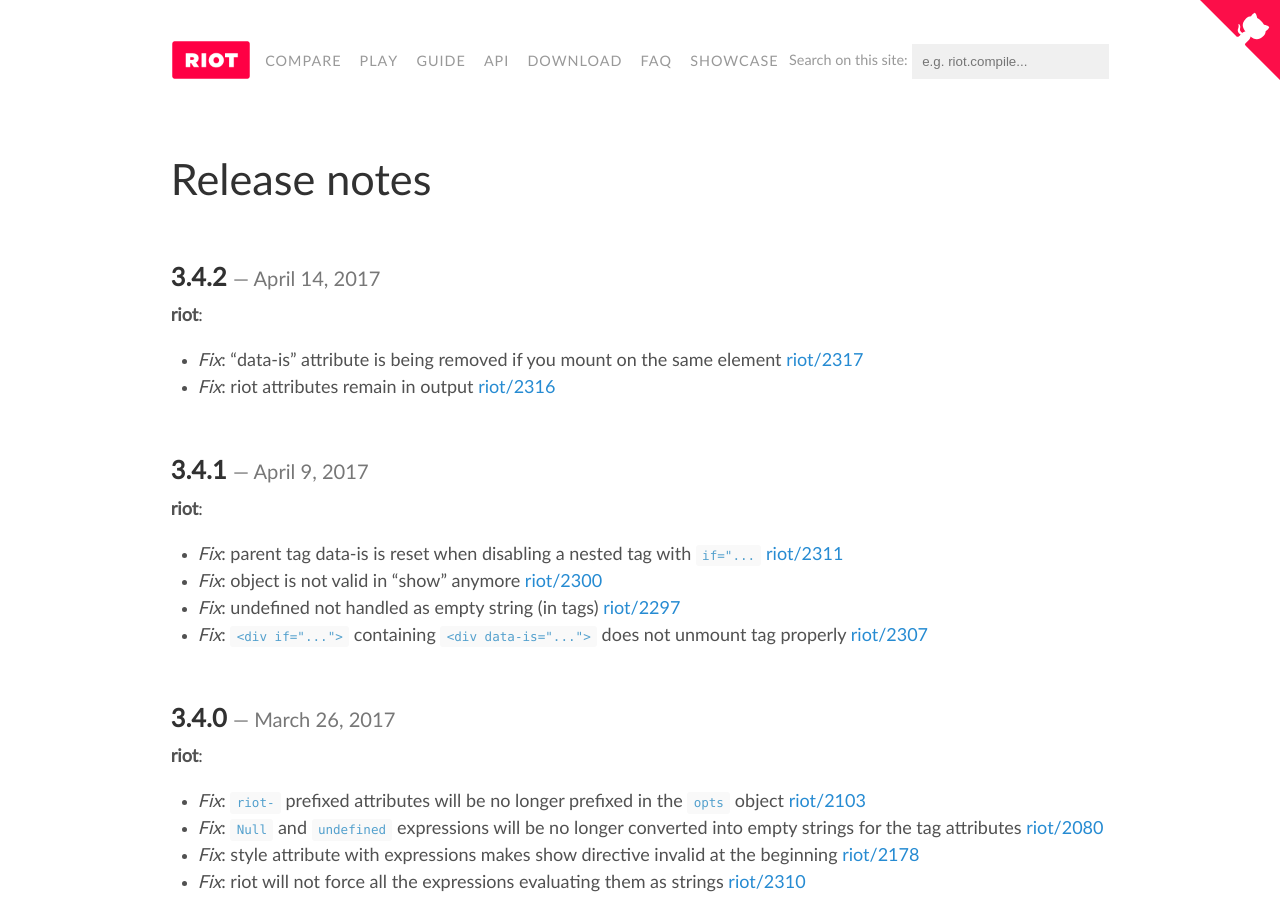
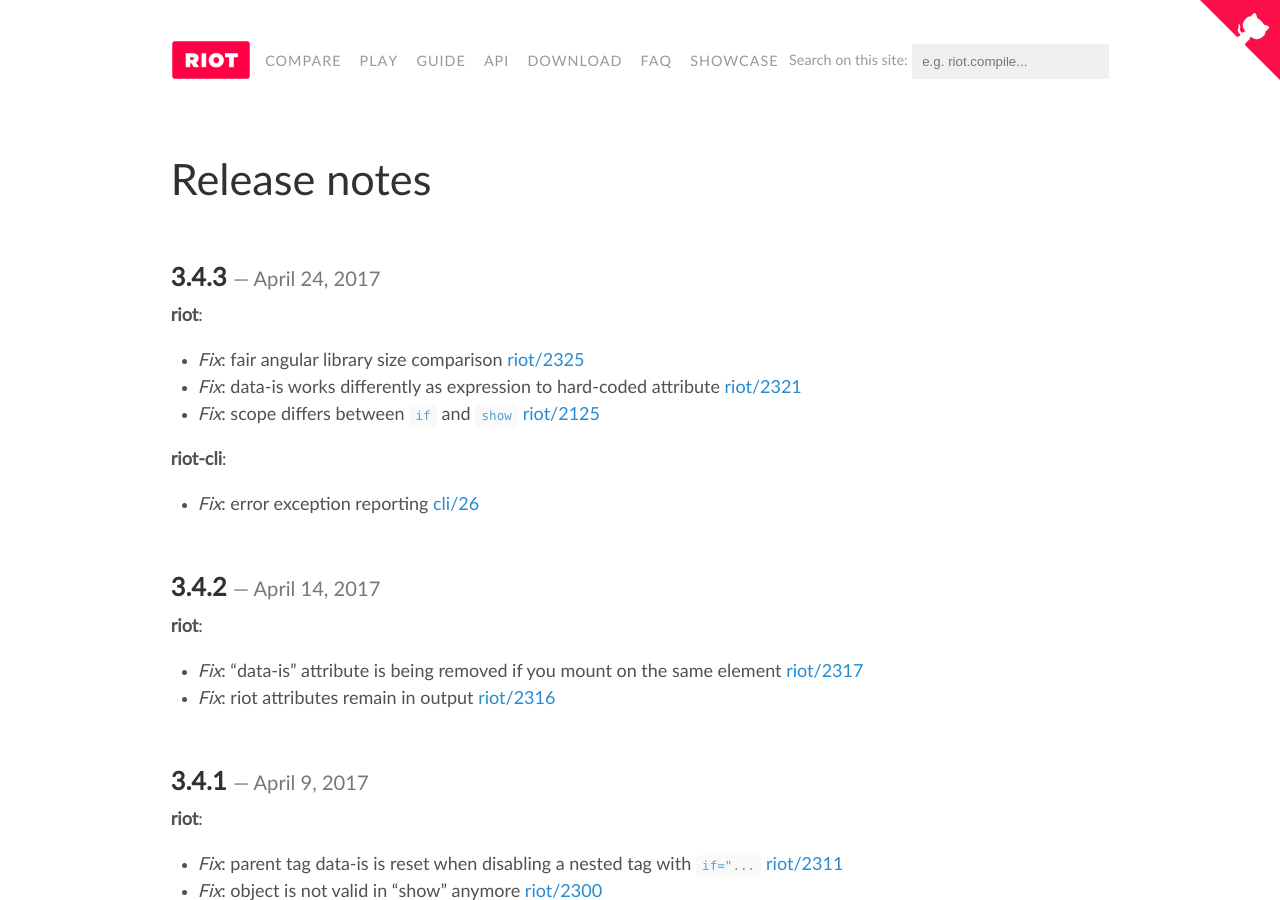
Before and after one commit to riot/riot.github.io, a Jekyll site: the page built from release-notes.md, in a window 1280 px wide and 900 px high. Built offline with Jekyll 4.4.1, drawn with Linux system fonts in a browser that asks for light colours; nearby versions of some CDN libraries; emoji names are drawn with the system emoji font; comment, search, counter and statistics services are not loaded.

Commit message:
updated: release notes

```diff
--- a/_config.yml
+++ b/_config.yml
@@ -42,9 +42,9 @@
 minor_version:       3.2
 v2_minor_version:    2.6
 
-version:             3.4.2
+version:             3.4.3
 v2_version:          2.6.8
-release_date:        April 14
+release_date:        April 24
 version_slurp:       Add support for class/style object expressions
 v2_version_slurp:    Security patch agains XSS injections
 repo:                https://github.com/riot/riot
@@ -52,7 +52,7 @@
 gitter:              https://gitter.im/riot/riot
 # Vars needed for the compare.md page
 
-size_min:            9.81
+size_min:            9.88
 riot_route_size_min: 1.77
 
 polymer:
@@ -66,8 +66,8 @@
 polymer_and_webcomponents_size: 66.3 # 45.69 + 12.39 (polymer + webcomponents-lite.min.js )
 
 react:
-  size:    45.06
-  version: 15.4.2
+  size:    46.45
+  version: 15.5.4
 
 react_router:
   size:    15.51
--- a/release-notes.md
+++ b/release-notes.md
@@ -5,6 +5,18 @@
 ---
 
 # {{ page.title }}
+
+## 3.4.3 *April 24, 2017*
+
+__riot__:
+
+  - _Fix_: fair angular library size comparison [riot/2325](https://github.com/riot/riot/issues/2325)
+  - _Fix_: data-is works differently as expression to hard-coded attribute [riot/2321](https://github.com/riot/riot/issues/2321)
+  - _Fix_: scope differs between `if` and `show` [riot/2125](https://github.com/riot/riot/issues/2125)
+
+__riot-cli__:
+
+  - _Fix_: error exception reporting [cli/26](https://github.com/riot/cli/issues/26)
 
 ## 3.4.2 *April 14, 2017*
 
```
